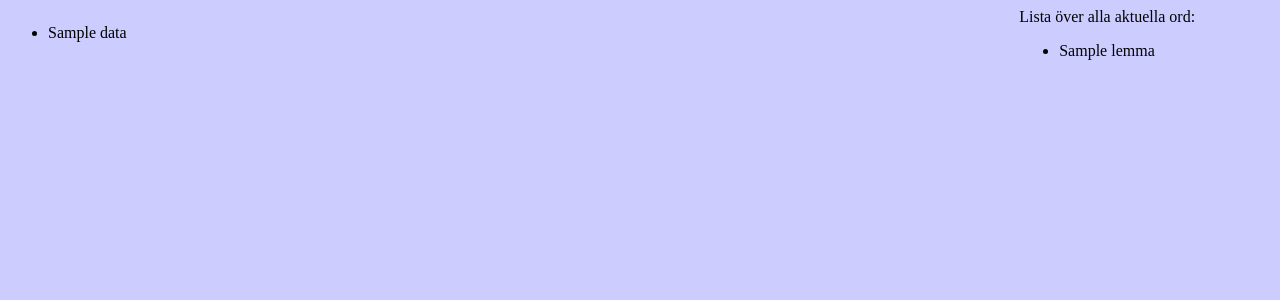
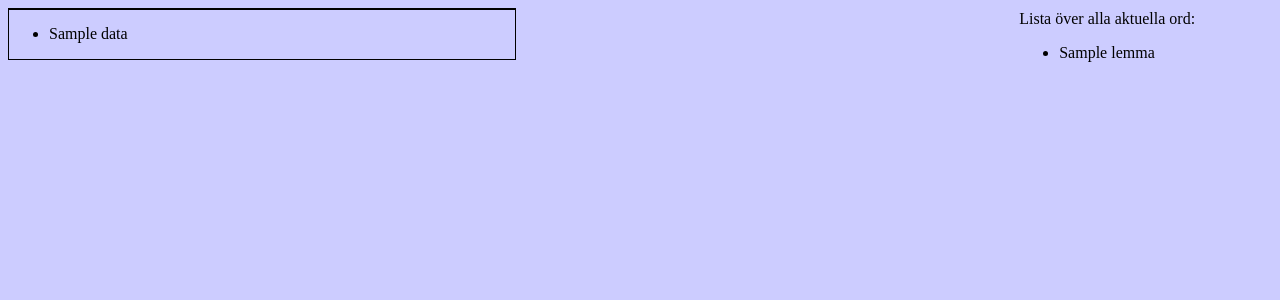
Before and after one commit to reutenauer/Talgoxe, a Django app: template sdl/talgoxe/templates/talgoxe/index.html in a window 1280 px wide. Shown: the top 300 px of the page. Run offline with Django 3.2, Linux system fonts and the light colour scheme; the template is opened without the code that fills it: most values are stand-ins (such as "Sample title", 1, 10 or a date in 2020).

Commit message:
A border.

```diff
--- a/sdl/talgoxe/static/talgoxe.css
+++ b/sdl/talgoxe/static/talgoxe.css
@@ -3,11 +3,13 @@
 }
 
 #inmatning {
+  border: 1px solid black;
   width: 40%;
   float: left;
 }
 
 #artikel {
+  border: 1px solid black;
   width: 40%
 }
 
```
